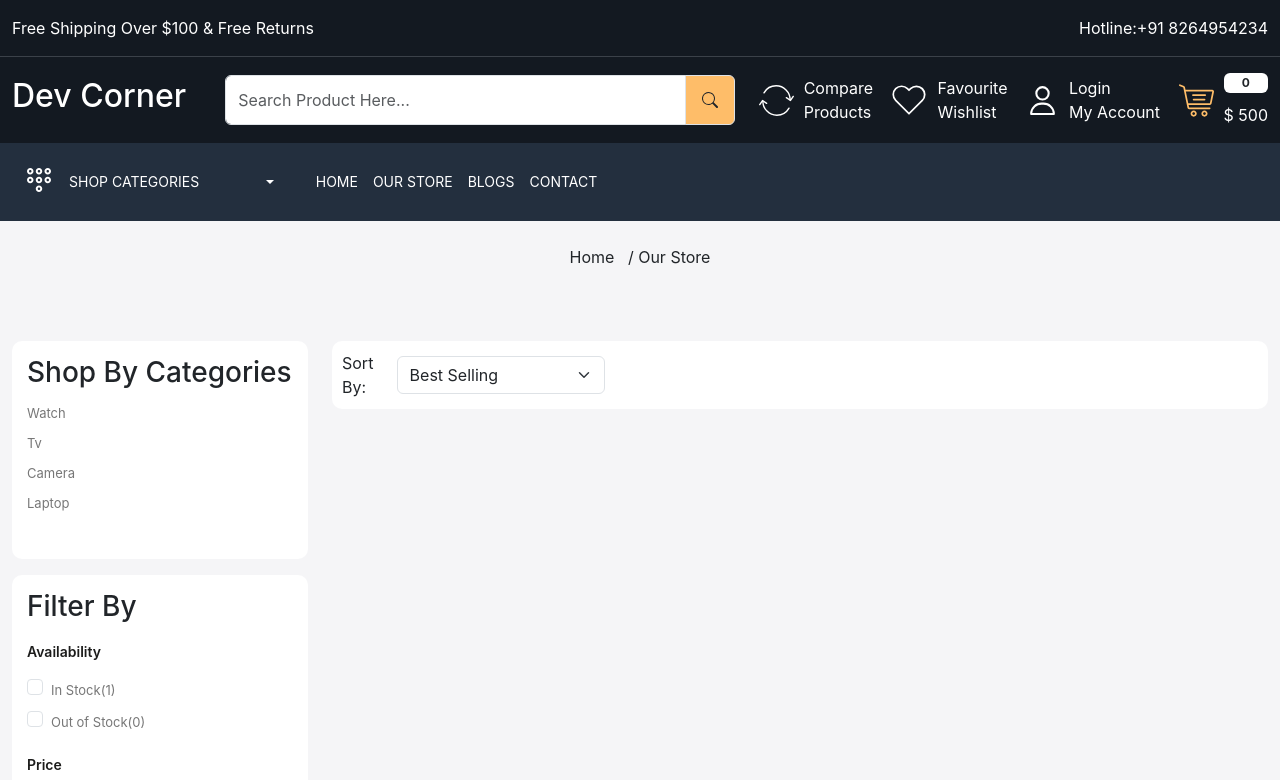
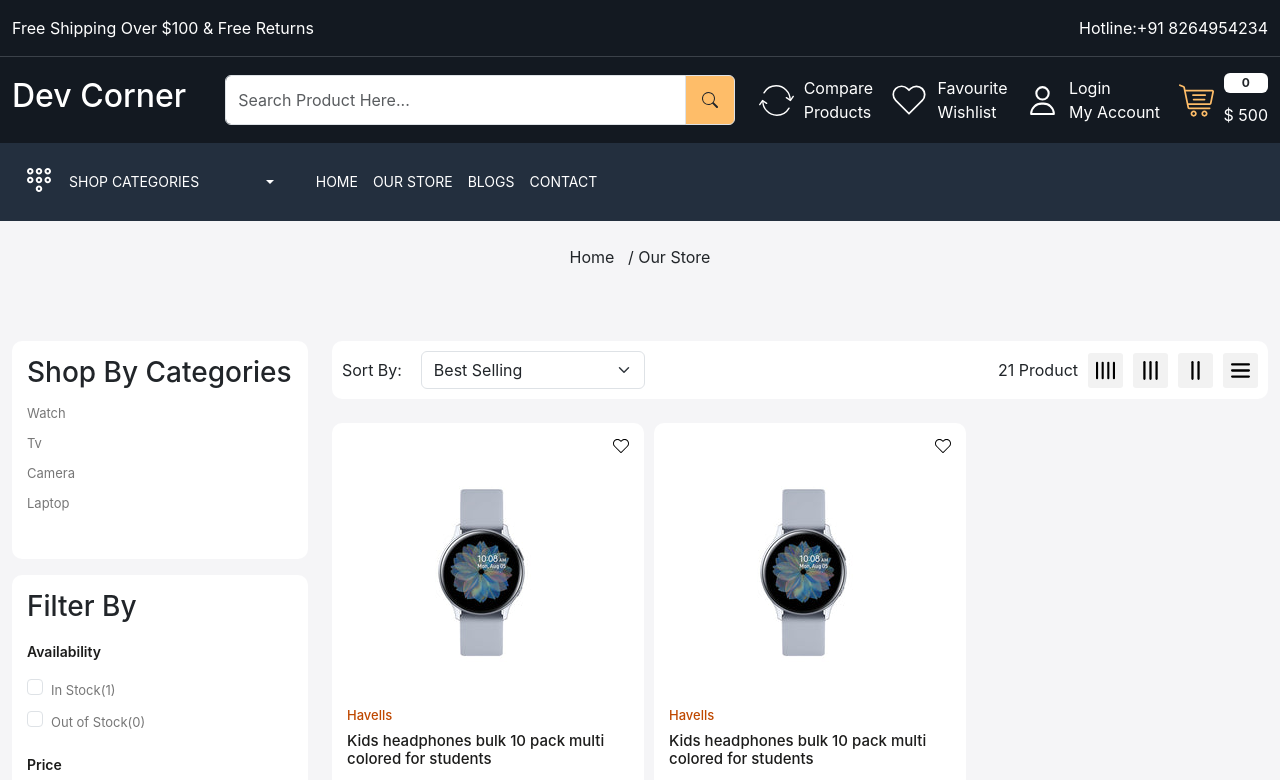
Before and after one commit to yanapeshko/web-shop, a React (Create React App) app: page /store in a window 1280 px wide. Shown: the top 780 px of the page. Built offline with nearby package versions, Linux system fonts and the light colour scheme.

Commit message:
added useLocation & filtered products

```diff
--- a/src/App.css
+++ b/src/App.css
@@ -389,5 +389,12 @@
   background-color: white;
   border-radius: 10px;
 }
+.grid img {
+  width: 35px;
+  height: 35px;
+  background-color: #f2f2f2;
+  padding: 8px;
+  border-radius: 3px;
+}
 /* Our Store End */
 /* Home Page End */ ;
--- a/src/components/ProductCard.jsx
+++ b/src/components/ProductCard.jsx
@@ -1,10 +1,18 @@
 import React from "react";
 import ReactStars from "react-rating-stars-component";
-import { Link } from "react-router-dom";
+import { Link, useLocation } from "react-router-dom";
 
-const ProductCard = () => {
+const ProductCard = (props) => {
+  const { grid } = props;
+  let location = useLocation();
+
   return (
-    <div className="col-3">
+    <>
+      <div
+        className={`${
+          location.pathname === "/store" ? `col-${grid}` : "col-3"
+        }`}
+      >
         <Link className="product-card position-relative">
           <div className="wishlist-icon position-absolute">
             <Link>
@@ -44,6 +52,51 @@
           </div>
         </Link>
       </div>
+      <div
+        className={`${
+          location.pathname === "/store" ? `col-${grid}` : "col-3"
+        }`}
+      >
+        <Link className="product-card position-relative">
+          <div className="wishlist-icon position-absolute">
+            <Link>
+              <img src="images/wish.svg" alt="wishlist icon" />
+            </Link>
+          </div>
+          <div className="product-image">
+            <img className="img-fluid" src="images/watch.jpg" alt="product" />
+            <img className="img-fluid" src="images/watch-1.jpg" alt="product" />
+          </div>
+          <div className="product-details">
+            <h6 className="brand">Havells</h6>
+            <h5 className="product-title">
+              Kids headphones bulk 10 pack multi colored for students
+            </h5>
+            <ReactStars
+              count={5}
+              value={4}
+              edit={false}
+              size={24}
+              activeColor="#ffd700"
+            />
+            <p className="price">$100.00</p>
+          </div>
+          <div className="action-bar position-absolute">
+            <div className="d-flex flex-column gap-15">
+              <Link>
+                <img src="images/prodcompare.svg" alt="compare icon" />
+              </Link>
+              <Link>
+                <img src="images/view.svg" alt="view icon" />
+              </Link>
+              <Link>
+                <img src="images/add-cart.svg" alt="addcard icon" />
+              </Link>
+            </div>
+          </div>
+        </Link>
+      </div>
+    </>
   );
 };
 
--- a/src/pages/OurStore.jsx
+++ b/src/pages/OurStore.jsx
@@ -1,9 +1,13 @@
 import React from "react";
 import ReactStars from "react-rating-stars-component";
+import { useState } from "react";
 import BreadCrumb from "../components/BreadCrumb";
 import Meta from "../components/Meta";
+import ProductCard from "../components/ProductCard";
 
 const OurStore = () => {
+  const [grid, setGrid] = useState(4);
+
   return (
     <>
       <Meta title={"Our Store"} />
@@ -189,20 +193,21 @@
               </div>
             </div>
             <div className="col-9">
-              <div className="filter-sort-grid">
+              <div className="filter-sort-grid mb-4">
                 <div className="d-flex justify-content-between align-items-center">
                   <div className="d-flex align-items-center gap-10">
-                    <p className="mb-0 d-block">Sort By:</p>
+                    <p className="mb-0 d-block" style={{ width: "100px" }}>
+                      Sort By:
+                    </p>
                     <select
                       className="form-control form-select"
                       name="sort_by"
                       id="SortBy"
                       aria-describedby="ally-refresh-page-message"
+                      defaultValue={"DEFAULT"}
                     >
                       <option value="manual">Featured</option>
-                      <option value="best-selling" selected="selected">
-                        Best Selling
-                      </option>
+                      <option value="DEFAULT">Best Selling</option>
                       <option value="title-ascending">
                         Alphabetically, A-Z
                       </option>
@@ -223,7 +228,52 @@
                       </option>
                     </select>
                   </div>
-                  <div className="d-flex align-items-center gap-10"></div>
+                  <div className="d-flex align-items-center gap-10">
+                    <p className="totalproducts mb-0">21 Product</p>
+                    <div className="d-flex gap-10 align-items-center grid">
+                      <img
+                        className="d-block img-fluid"
+                        onClick={() => {
+                          setGrid(3);
+                        }}
+                        src="images/gr4.svg
+                      "
+                        alt="grid"
+                      />
+                      <img
+                        className="d-block img-fluid"
+                        onClick={() => {
+                          setGrid(4);
+                        }}
+                        src="images/gr3.svg
+                      "
+                        alt="grid"
+                      />
+                      <img
+                        className="d-block img-fluid"
+                        onClick={() => {
+                          setGrid(6);
+                        }}
+                        src="images/gr2.svg
+                      "
+                        alt="grid"
+                      />
+                      <img
+                        className="d-block img-fluid"
+                        onClick={() => {
+                          setGrid(12);
+                        }}
+                        src="images/gr.svg
+                      "
+                        alt="grid"
+                      />
+                    </div>
+                  </div>
+                </div>
+              </div>
+              <div className="products-list pb-5">
+                <div className="d-flex gap-10 flex-wrap">
+                  <ProductCard grid={grid} />
                 </div>
               </div>
             </div>
```
Lines whose indentation alone changed are shown as unchanged.
